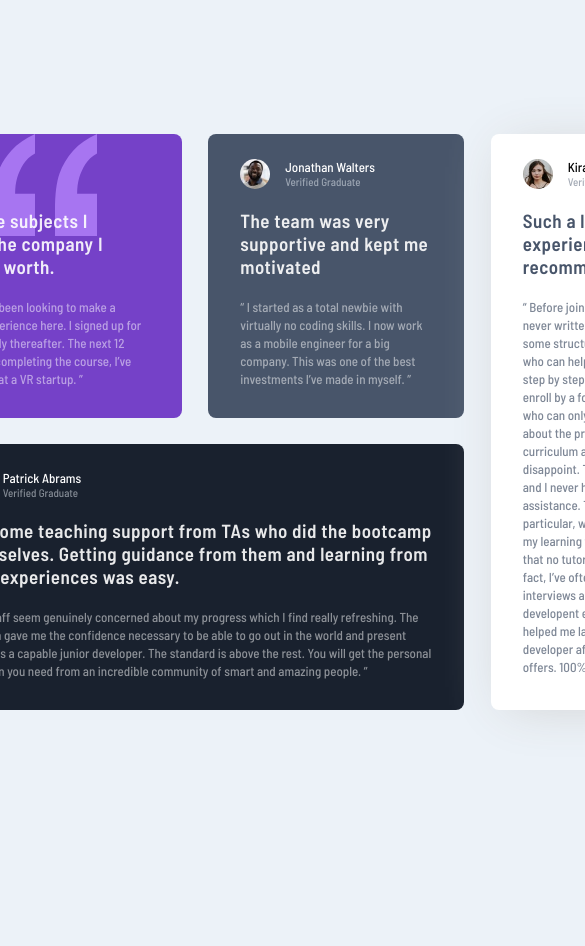
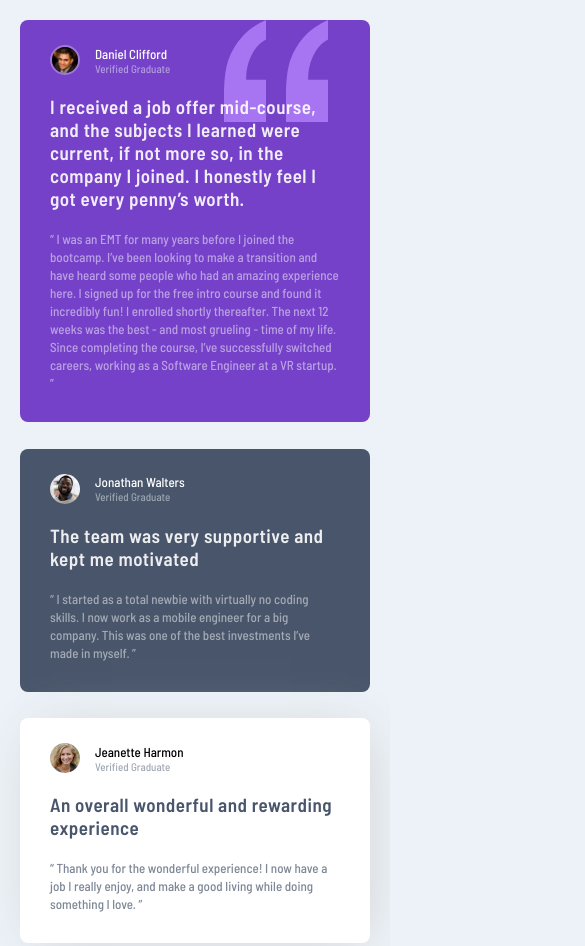
Before and after one commit to Jerry-Reis/FrontEnd-Mentor-Challenge-10-Testimonials-Grid-Section, a plain HTML site: page index.html in a window 390 px wide. Shown: the top 946 px of the page, 585 px wide, since content can reach past the window. Before the commit the page ends 844 px from the top, so only its background shows below. Drawn offline with Linux system fonts and the light colour scheme.

Commit message:
Finished mobile layout

```diff
--- a/css/style.css
+++ b/css/style.css
@@ -47,7 +47,7 @@ body {
 
 .card {
     border-radius: 0.8rem;
-    padding: 25px 32px 30px 32px;
+    padding: 25px 30px 30px 30px;
 }
 
 .bgk-light {
@@ -124,7 +124,8 @@ body {
     grid-area: testim-1;
     background-image: url('../images/bg-pattern-quotation.svg');
     background-repeat: no-repeat;
-    background-position: 350px 0px;
+    background-position: 83% 0%;
+    background-size: auto;
     background-color: var(--moderate-violet);
 }
 
@@ -153,3 +154,26 @@ body {
 .testimonial-5 img {
     border: none;
 }
+
+@media (max-width: 1170px) {
+    body {
+        height: auto;
+    }
+
+    .container {
+        grid-template-columns: 512px;
+        grid-template-areas:
+            'testim-1'
+            'testim-2'
+            'testim-3'
+            'testim-4'
+            'testim-5';
+    }
+}
+
+@media (max-width: 600px) {
+    .container {
+        grid-template-columns: auto;
+        margin: 2rem;
+    }
+}
```
